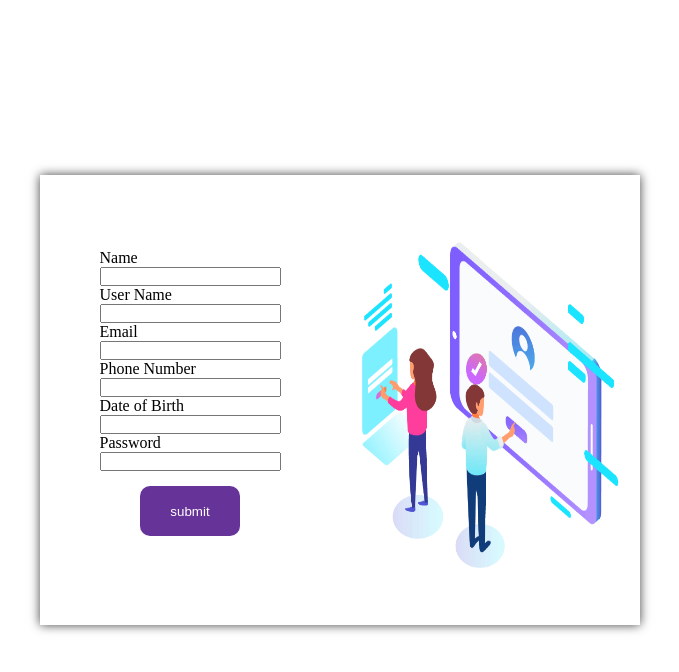
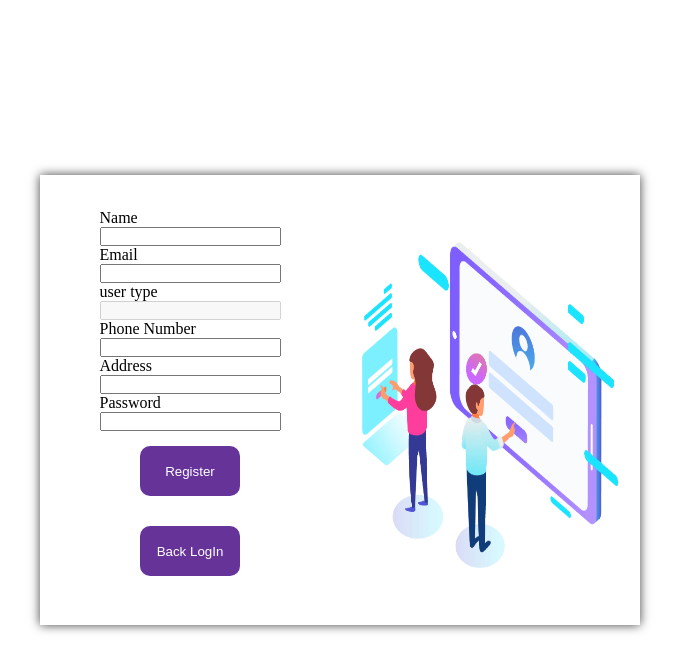
Before and after one commit to samio11/wt_project_movie_tickit_management, a PHP site: page /Register.php in a window 1280 px wide. Shown: the top 672 px of the page, without its empty margins (300-979 px from the left). Run offline with PHP 8.4, Linux system fonts and the light colour scheme.

Commit message:
DB connection Session Validation Done

```diff
--- /dev/null
+++ b/connection/connectiondb.php
@@ -0,0 +1,14 @@
+<?php
+class model{
+    function openConn(){
+        $conn = new mysqli("localhost","root","","movie_management_project");
+        return $conn;
+    }
+    function add_customer($conn,$table,$name,$email,$user_type,$phone,$address,$password){
+        $insertSql = "INSERT INTO $table(name,email,user_type,phone,address,password) VALUES ('$name','$email','$user_type','$phone','$address','$password')";
+        $result = $conn->query($insertSql);
+        return $result;
+      }
+
+}
+?>
--- /dev/null
+++ b/controller/JS/work_btn.js
@@ -0,0 +1,8 @@
+function login_to_register()
+{
+    window.location.href = './register.php';
+}
+function register_login()
+{
+    window.location.href = './login.php';
+}
--- /dev/null
+++ b/controller/add_customer.php
@@ -0,0 +1,70 @@
+<?php
+include '../connection/connectiondb.php';
+$user_type = "customer";
+$name = $email = $password = $address = $phone = $hasErr ="";
+$nameErr = $emailErr = $passwordErr = $addressErr = $phoneErr = "";
+if(isset($_REQUEST['submit'])){
+    if(empty($_REQUEST["name"]))
+    {
+        $hasErr=1;
+        $nameErr= "please enter a valid Name";
+
+    }
+    else{
+        $name= $_REQUEST['name'];
+    }
+    if(!preg_match("/^[a-zA-Z0-9._-]+@[a-zA-Z0-9.-]+\.[a-zA-Z]{2,}$/",$_REQUEST["email"]))
+    {
+        $hasErr=1;
+        $emailErr= "please enter a valid email address";
+
+    }
+    else{
+        $email= $_REQUEST['email'];
+    }
+    if(!preg_match("/^(?=.*[a-z])(?=.*[A-Z])(?=.*\d)(?=.*[@$!%*?&])[A-Za-z\d@$!%*?&]{8,}$/",$_REQUEST["password"]))
+    {
+        $hasErr=1;
+        $passwordErr= "please enter a valid password";
+
+    }
+    else{
+        $password= $_REQUEST['password'];
+    }
+    if(empty($_REQUEST['address']))
+    {
+        $hasErr=1;
+        $addressErr= "please enter an address";
+    }
+    else{
+        $address= $_REQUEST['address'];
+    }
+    if(!preg_match("/^\+88/",$_REQUEST["phone"]))
+    {
+        $hasErr=1;
+        $phoneErr= "please enter a valid Phone Number";
+
+    }
+    else{
+        $phone= $_REQUEST['phone'];
+    }
+
+    if($hasErr === 1)
+    {
+        echo "please enter all the credentials";
+    }
+    else{
+        $mydb = new model();
+        $conobj= $mydb->OpenConn();
+       $result = $mydb->add_customer($conobj,"customer",$_REQUEST['name'],$_REQUEST['email'],$user_type,$_REQUEST['phone'],$_REQUEST['address'],$_REQUEST['password']);
+       if($result){
+           echo "successfully inserted";
+           header('location: ../view/login.php');
+       }
+       else{
+           echo "failed to insert";
+       }
+    }
+
+}
+?>
--- /dev/null
+++ b/controller/logout.php
@@ -0,0 +1,5 @@
+<?php
+session_start();
+session_destroy();
+header("location:../view/index.php");
+?>
--- a/view/Register.php
+++ b/view/Register.php
@@ -5,6 +5,9 @@
     <meta name="viewport" content="width=device-width, initial-scale=1.0">
     <link rel="stylesheet" href="./css/register.css">
     <title>Register</title>
+    <?php
+      include '../controller/add_customer.php';
+    ?>
 </head>
 <body>
 <div class="login_full_body">
@@ -12,23 +15,48 @@
             <!-- left part -->
             <div class="left_part">
                 <div>
-                    <form action="">
+                    <form method="POST" action="">
                         <p>Name</p>
-                        <input type="text" name="name" id="name1">
-                        <p>User Name</p>
-                        <input type="text" name="name" id="name1">
+                        <input type="text" name="name" id="name1" required>
+                        <br>
+                        <p>
+                            <?php
+                                echo $nameErr;
+                            ?>
+                        </p>
                         <p>Email</p>
                         <input type="email" name="email" id="email1">
+                        <br>
+                        <?php
+                                echo $emailErr;
+                            ?>
+                        <p>user type</p>
+                        <input type="email" name="user_type" id="user_type1" disabled>
                         <p>Phone Number</p>
                         <input type="text" name="phone" id="phone1">
-                        <p>Date of Birth</p>
-                        <input type="text" name="dob" id="dob1">
+                        <br>
+                        <?php
+                                echo $phoneErr;
+                            ?>
+                        <p>Address</p>
+                        <input type="text" name="address" id="address1">
+                        <br>
+                        <?php
+                                echo $addressErr;
+                            ?>
                         <p>Password</p>
                         <input type="password" name="password" id="password1"> <br>
+                        <?php
+                                echo $passwordErr;
+                            ?>
                         <div class="center">
-                            <input type="submit" class="common_btn" value="submit">
+                            <input type="submit" class="common_btn" value="Register" name="submit">
                         </div>
                     </form>
+
+                    <div class="center">
+                            <button onclick="register_login()" class="common_btn">Back LogIn</button>
+                        </div>
 
                 </div>
             </div>
@@ -38,5 +66,6 @@
             </div>
         </div>
     </div>
+    <script src="../controller/JS/work_btn.js"></script>
 </body>
 </html>
```
Also changed, not shown: controller/login_session.php (added, +19 -0 lines), view/index.php (+4 -4 lines), view/login.php (+11 -7 lines), view/movie_page.php (added, +12 -0 lines).
